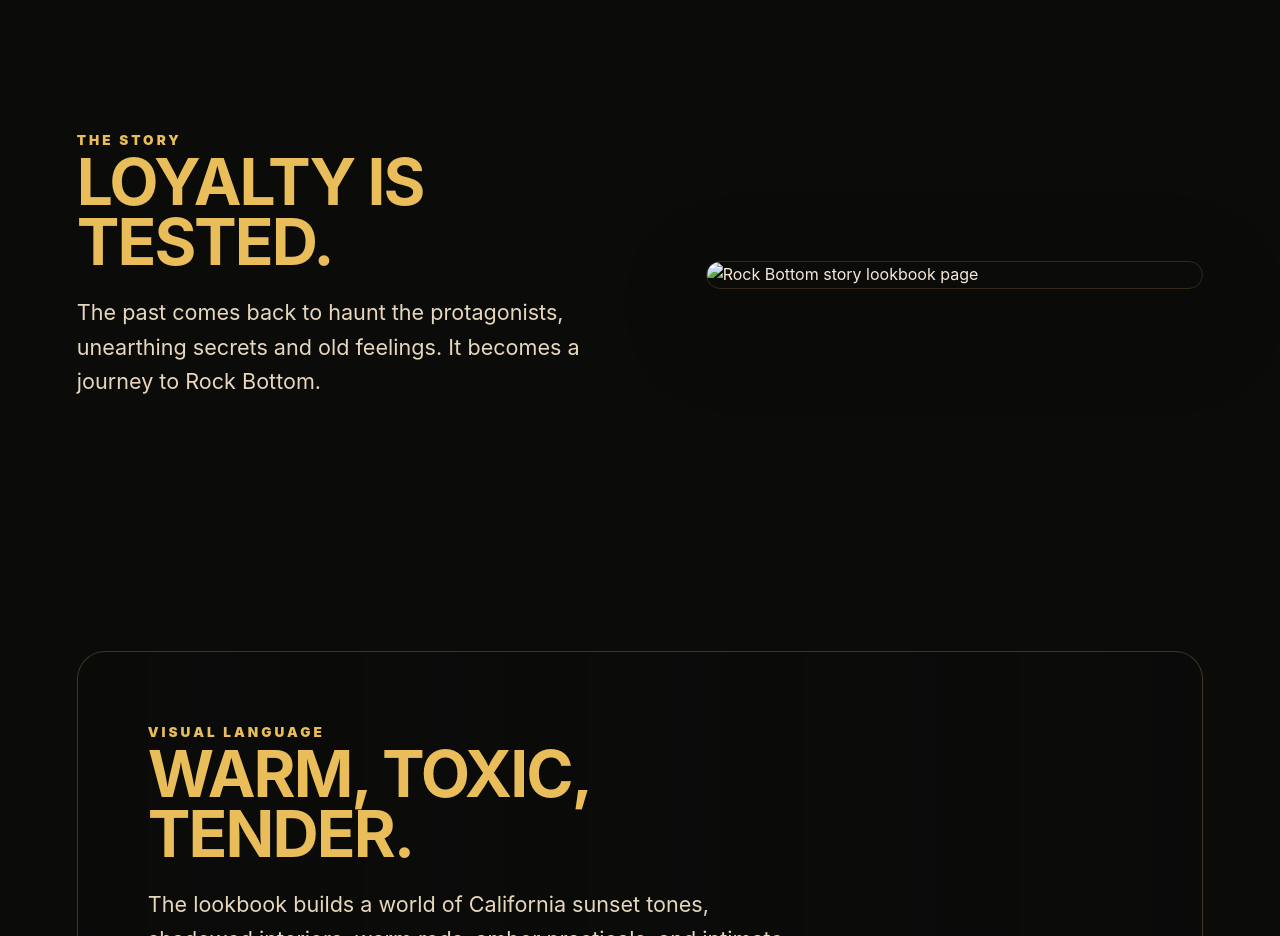
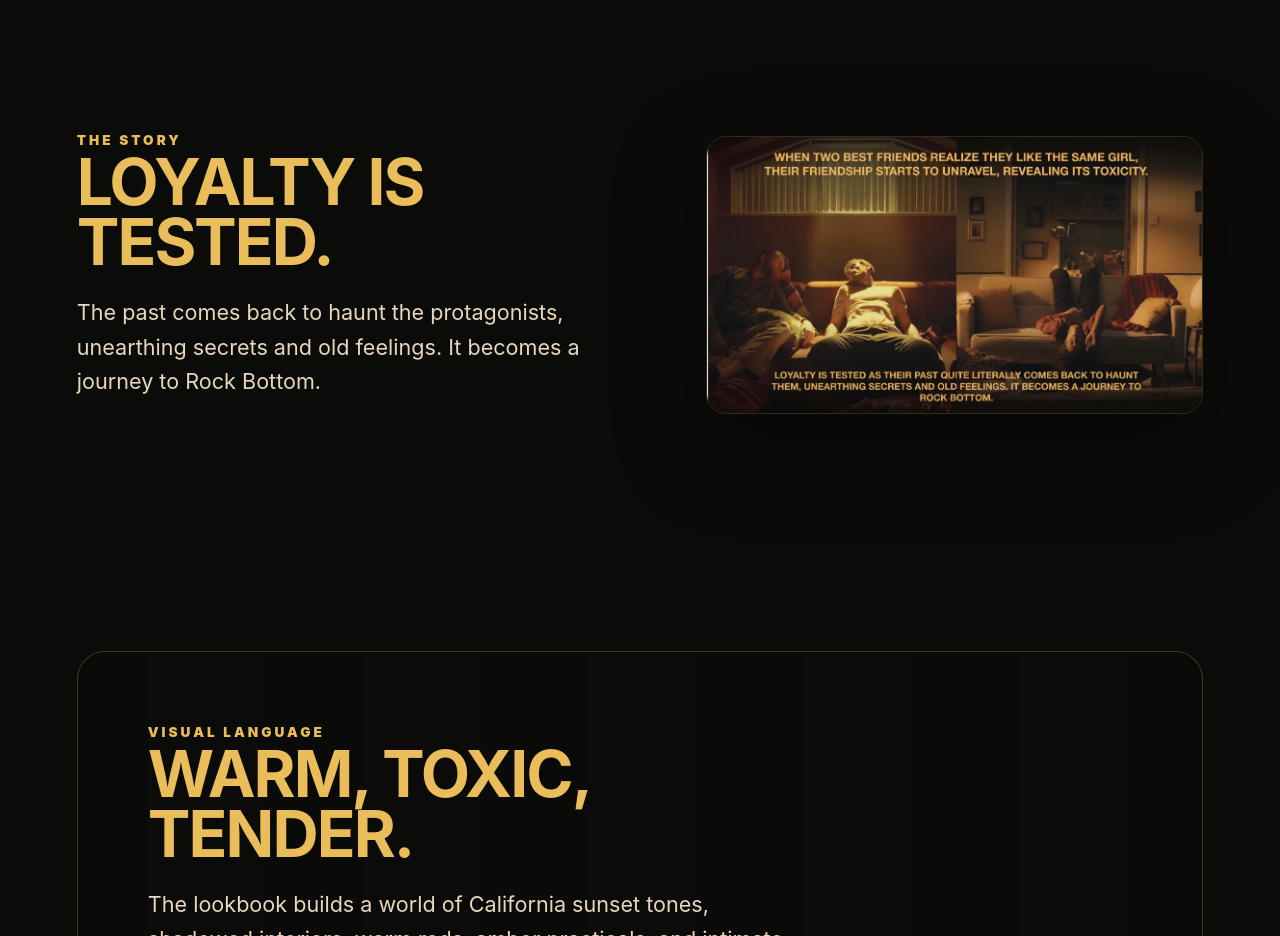
Before and after one commit to creebuckner30-sudo/rock-bottom-site, a website: page Rock_Bottom_V22_COMPLETE_UPLOAD_TO_GITHUB/index.html in a window 1280 px wide. Shown: the part 2020-2956 px from the top of the page. Drawn offline with Linux system fonts and the light colour scheme; no server answers.

Commit message:
Update index.html

```diff
--- a/Rock_Bottom_V22_COMPLETE_UPLOAD_TO_GITHUB/index.html
+++ b/Rock_Bottom_V22_COMPLETE_UPLOAD_TO_GITHUB/index.html
@@ -294,7 +294,7 @@ footer{text-align:center;padding:70px 20px 100px;background:#070706;color:var(--
 
 <section><div class="section-inner split">
   <div><div class="eyebrow">The Story</div><h2>Loyalty is tested.</h2><p class="lead">The past comes back to haunt the protagonists, unearthing secrets and old feelings. It becomes a journey to Rock Bottom.</p></div>
-  <img class="story-image" src="assets/lookbook/lookbook-page-02.png" alt="Rock Bottom story lookbook page">
+  <img class="story-image" src="assets/IMG_0242.jpeg" alt="Rock Bottom story image">
 </div></section>
 
 <section><div class="section-inner"><div class="lookbook-callout"><div class="callout-content">
```
